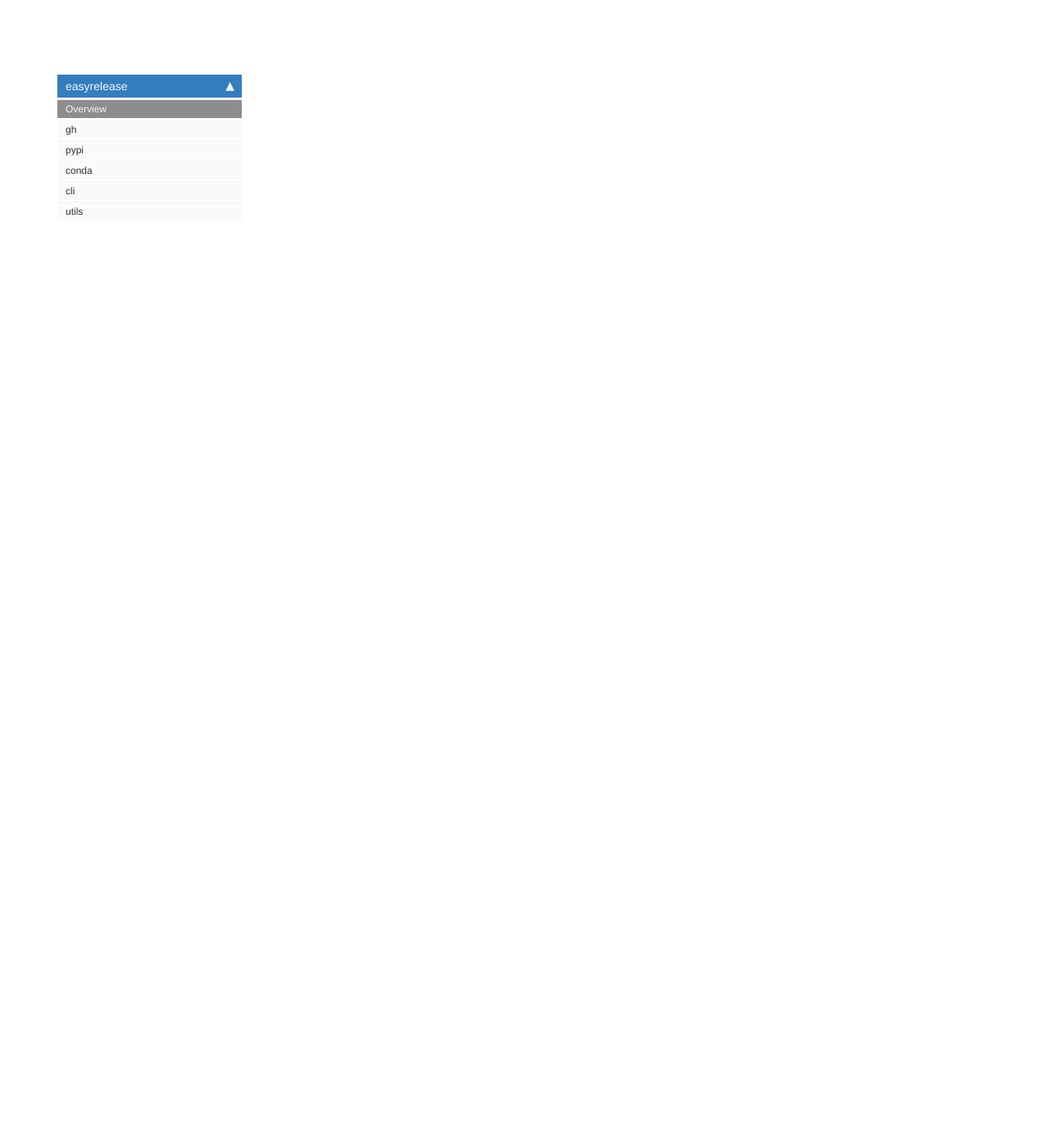
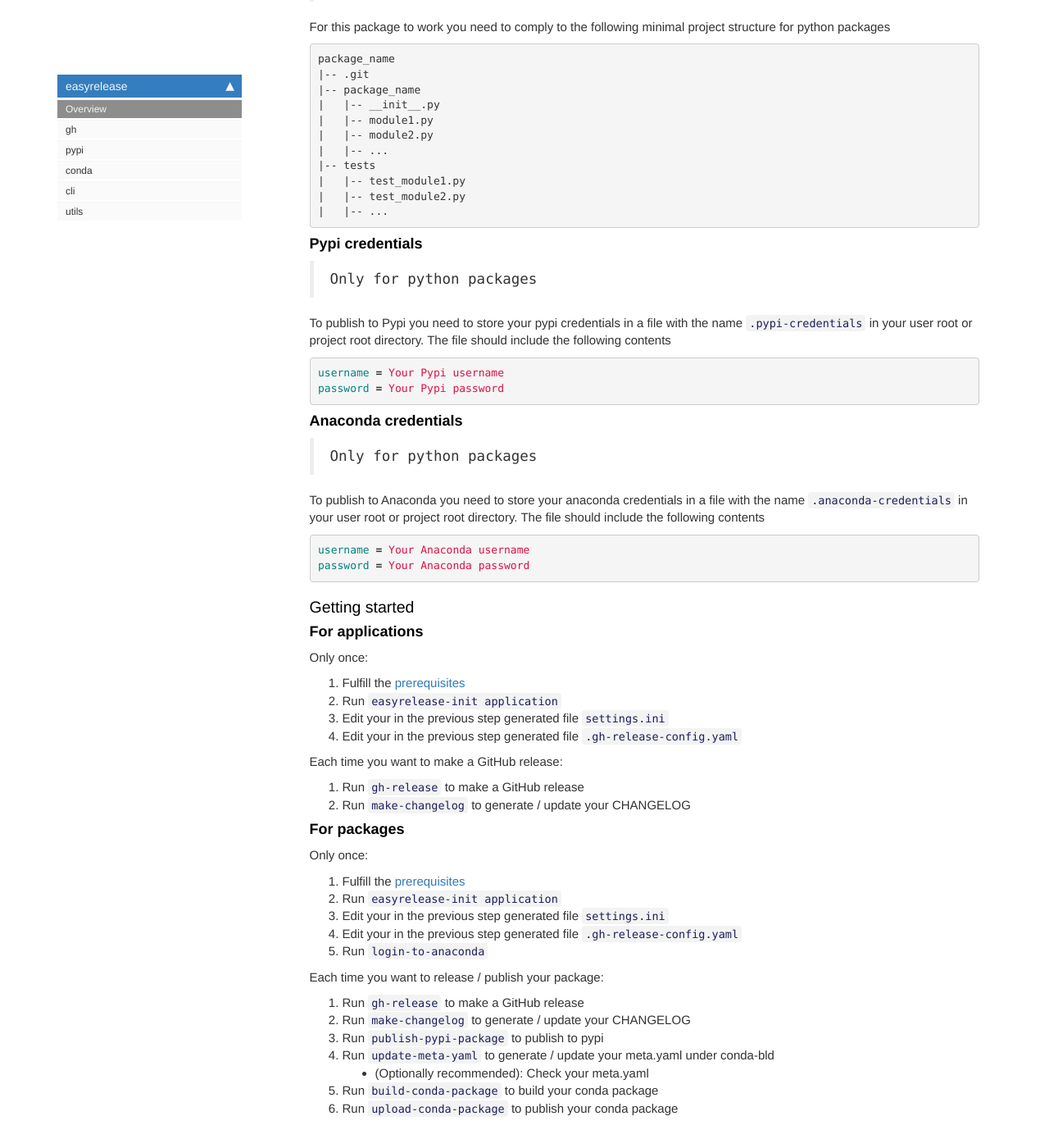
Before and after one commit to PabloRMira/easyrelease, a Jekyll site: the page built from docs/index.html, in a window 1280 px wide and 1400 px high, scrolled down 1343 px. Shown: the whole window at 82% size. Built offline with Jekyll 4.4.1, drawn with Linux system fonts in a browser that asks for light colours; nearby versions of some CDN libraries; comment, search, counter and statistics services are not loaded; some of the changed text lies outside the part shown.

Commit message:
[DOC] Document package usage

```diff
--- a/docs/index.html
+++ b/docs/index.html
@@ -37,8 +37,107 @@
 </div>
 <div class="cell border-box-sizing text_cell rendered"><div class="inner_cell">
 <div class="text_cell_render border-box-sizing rendered_html">
+<p>Via pip</p>
+<p><code>pip install easyrelease</code></p>
+<p>or via conda</p>
+<p><code>conda install easyrelease</code></p>
+
+</div>
+</div>
+</div>
+<div class="cell border-box-sizing text_cell rendered"><div class="inner_cell">
+<div class="text_cell_render border-box-sizing rendered_html">
+<h2 id="Packages-vs-Application">Packages vs Application<a class="anchor-link" href="#Packages-vs-Application"> </a></h2><p>We conceptually differentiate between two kind of projects:</p>
+<ul>
+<li>Packages: These are python projects you want to bundle for others to install via <code>pip</code> or <a href="/easyrelease/conda.html"><code>conda</code></a></li>
+<li>Applications: These are python projects without packaging purposes like a web application. You can still use this package for this kind of projects in order to automate your release workflow</li>
+</ul>
+
+</div>
+</div>
+</div>
+<div class="cell border-box-sizing text_cell rendered"><div class="inner_cell">
+<div class="text_cell_render border-box-sizing rendered_html">
 <h2 id="How-to-use">How to use<a class="anchor-link" href="#How-to-use"> </a></h2>
 </div>
 </div>
 </div>
+<div class="cell border-box-sizing text_cell rendered"><div class="inner_cell">
+<div class="text_cell_render border-box-sizing rendered_html">
+<h3 id="Prerequisites">Prerequisites<a class="anchor-link" href="#Prerequisites"> </a></h3><p>After installation you need the fulfill the following prerequisites for the package to work:</p>
+<h4 id="Git-project">Git project<a class="anchor-link" href="#Git-project"> </a></h4><p>You need to initialize a git project in your project root folder for this package to work, i.e. run in your command line</p>
+<p><code>git init</code></p>
+<h4 id="GitHub-credentials">GitHub credentials<a class="anchor-link" href="#GitHub-credentials"> </a></h4><p>You need to store your GitHub credentials (GitHub username and token) in your project root for automatic GitHub releases. The credentials should be stored in a file called <code>.gh-credentials</code> with the following contents:</p>
+<div class="highlight"><pre><span></span><span class="na">gh_user</span> <span class="o">=</span> <span class="s">Your GitHub username</span>
+<span class="na">gh_token</span> <span class="o">=</span> <span class="s">Your GitHub token</span>
+</pre></div>
+<h4 id="Package-structure">Package structure<a class="anchor-link" href="#Package-structure"> </a></h4><blockquote><p>Only for python packages</p>
+</blockquote>
+<p>For this package to work you need to comply to the following minimal project structure for python packages</p>
+
+<pre><code>package_name
+|-- .git
+|-- package_name
+|   |-- __init__.py
+|   |-- module1.py
+|   |-- module2.py
+|   |-- ...
+|-- tests
+|   |-- test_module1.py
+|   |-- test_module2.py
+|   |-- ...</code></pre>
+<h4 id="Pypi-credentials">Pypi credentials<a class="anchor-link" href="#Pypi-credentials"> </a></h4><blockquote><p>Only for python packages</p>
+</blockquote>
+<p>To publish to Pypi you need to store your pypi credentials in a file with the name <code>.pypi-credentials</code> in your user root or project root directory. The file should include the following contents</p>
+<div class="highlight"><pre><span></span><span class="na">username</span> <span class="o">=</span> <span class="s">Your Pypi username</span>
+<span class="na">password</span> <span class="o">=</span> <span class="s">Your Pypi password</span>
+</pre></div>
+<h4 id="Anaconda-credentials">Anaconda credentials<a class="anchor-link" href="#Anaconda-credentials"> </a></h4><blockquote><p>Only for python packages</p>
+</blockquote>
+<p>To publish to Anaconda you need to store your anaconda credentials in a file with the name <code>.anaconda-credentials</code> in your user root or project root directory. The file should include the following contents</p>
+<div class="highlight"><pre><span></span><span class="na">username</span> <span class="o">=</span> <span class="s">Your Anaconda username</span>
+<span class="na">password</span> <span class="o">=</span> <span class="s">Your Anaconda password</span>
+</pre></div>
+
 </div>
+</div>
+</div>
+<div class="cell border-box-sizing text_cell rendered"><div class="inner_cell">
+<div class="text_cell_render border-box-sizing rendered_html">
+<h3 id="Getting-started">Getting started<a class="anchor-link" href="#Getting-started"> </a></h3><h4 id="For-applications">For applications<a class="anchor-link" href="#For-applications"> </a></h4><p>Only once:</p>
+<ol>
+<li>Fulfill the <a href="#prerequisites">prerequisites</a></li>
+<li>Run <code>easyrelease-init application</code></li>
+<li>Edit your in the previous step generated file <code>settings.ini</code></li>
+<li>Edit your in the previous step generated file <code>.gh-release-config.yaml</code></li>
+</ol>
+<p>Each time you want to make a GitHub release:</p>
+<ol>
+<li>Run <code>gh-release</code> to make a GitHub release</li>
+<li>Run <code>make-changelog</code> to generate / update your CHANGELOG</li>
+</ol>
+<h4 id="For-packages">For packages<a class="anchor-link" href="#For-packages"> </a></h4><p>Only once:</p>
+<ol>
+<li>Fulfill the <a href="#prerequisites">prerequisites</a></li>
+<li>Run <code>easyrelease-init application</code></li>
+<li>Edit your in the previous step generated file <code>settings.ini</code></li>
+<li>Edit your in the previous step generated file <code>.gh-release-config.yaml</code></li>
+<li>Run <code>login-to-anaconda</code></li>
+</ol>
+<p>Each time you want to release / publish your package:</p>
+<ol>
+<li>Run <code>gh-release</code> to make a GitHub release</li>
+<li>Run <code>make-changelog</code> to generate / update your CHANGELOG</li>
+<li>Run <code>publish-pypi-package</code> to publish to pypi</li>
+<li>Run <code>update-meta-yaml</code> to generate / update your meta.yaml under conda-bld<ul>
+<li>(Optionally recommended): Check your meta.yaml</li>
+</ul>
+</li>
+<li>Run <code>build-conda-package</code> to build your conda package</li>
+<li>Run <code>upload-conda-package</code> to publish your conda package</li>
+</ol>
+
+</div>
+</div>
+</div>
+</div>
```
Also changed, not shown: README.md, 1 other file.
